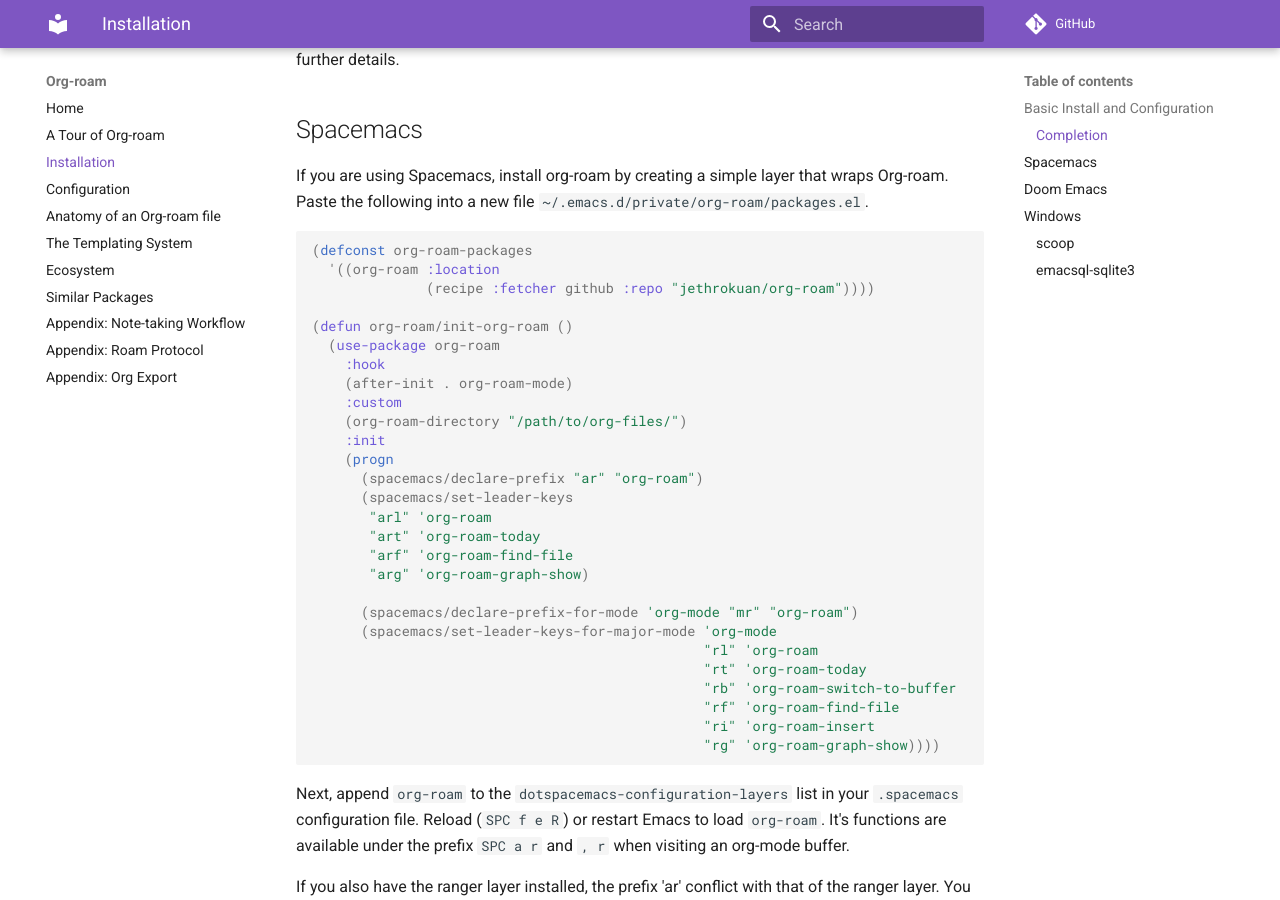
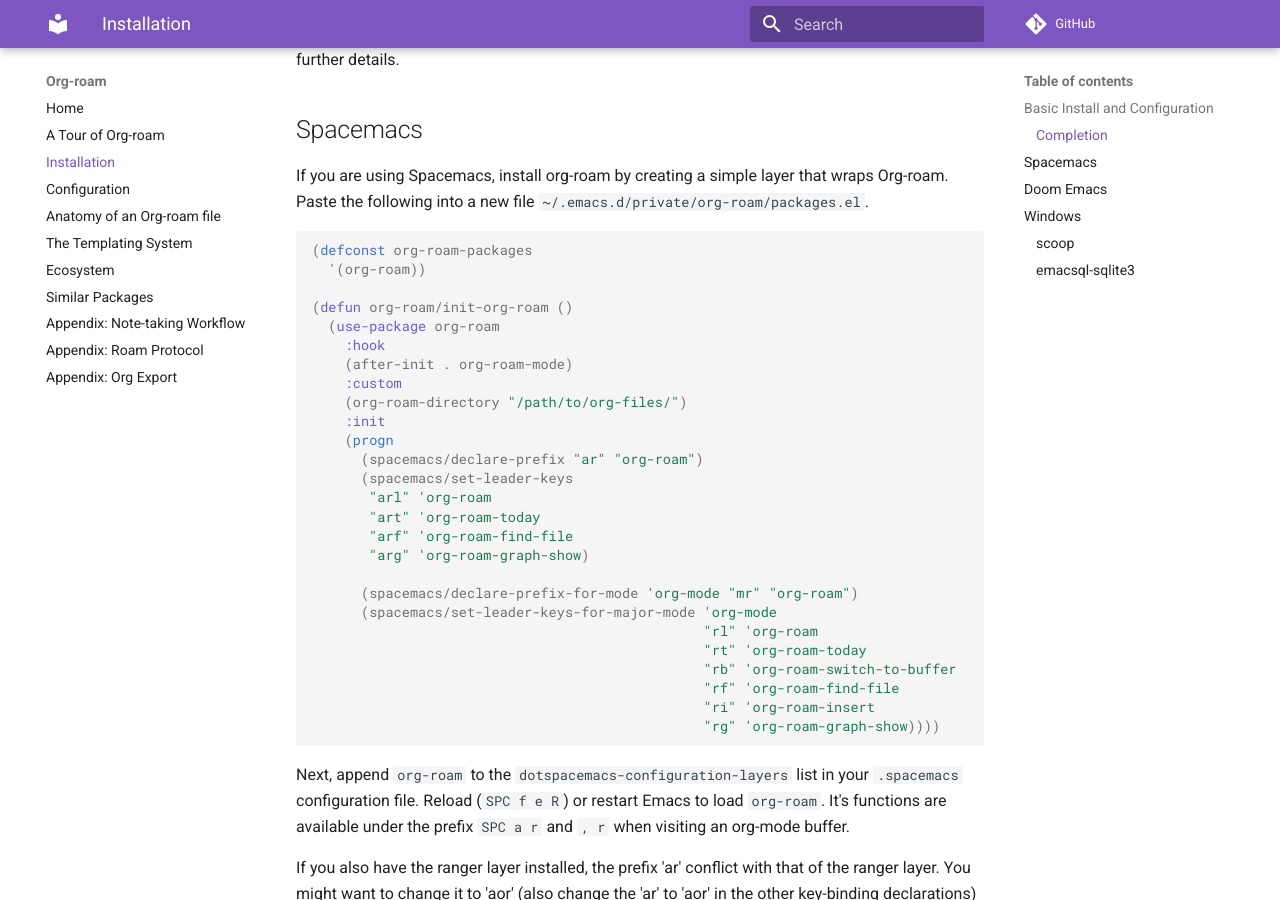
Before and after one commit to org-roam/org-roam, an MkDocs documentation site: the page built from doc/installation.md, in a window 1280 px wide and 900 px high, scrolled down 971 px. Built offline with MkDocs 1.6.1 and Material for MkDocs 9.7.7, drawn with Linux system fonts in a browser that asks for light colours; comment, search, counter and statistics services are not loaded.

Commit message:
Use MELPA for installing in Spacemacs (#462)
Now that org-roam is out on MELPA, let's suggest that people use it
instead of GitHub to install the package.

Co-authored-by: Jethro Kuan <jethrokuan95@gmail.com>

````diff
--- a/doc/installation.md
+++ b/doc/installation.md
@@ -56,8 +56,7 @@
 
 ```emacs-lisp
 (defconst org-roam-packages
-  '((org-roam :location
-              (recipe :fetcher github :repo "jethrokuan/org-roam"))))
+  '(org-roam))
 
 (defun org-roam/init-org-roam ()
   (use-package org-roam
````
